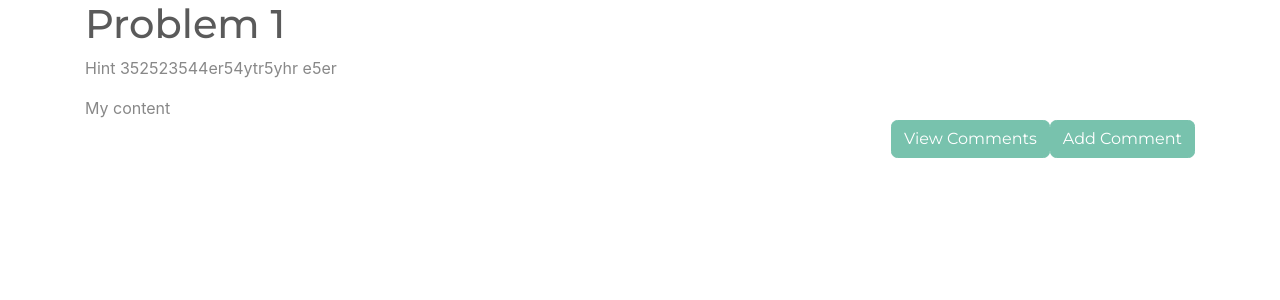
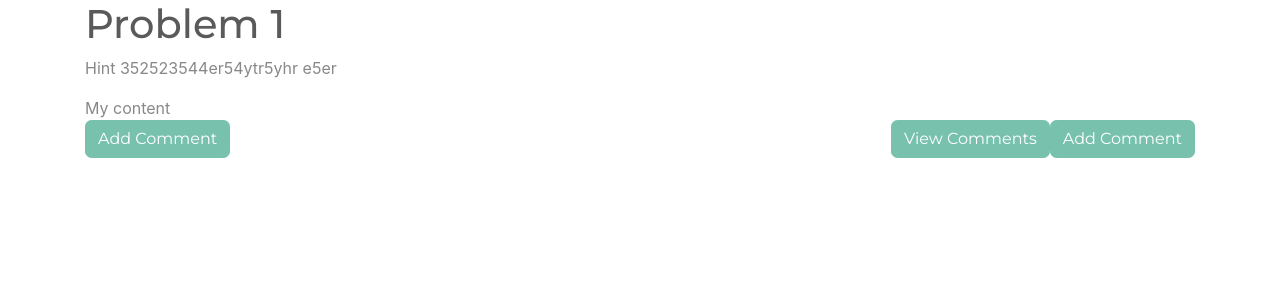
Before and after one commit to awp2017/O-n-Code, a Django app: template OnCode/onCode/templates/problem.html in a window 1280 px wide. Shown: the top 300 px of the page. Run offline with Django 3.2, Linux system fonts and the light colour scheme; the template is opened without the code that fills it: values that come from a table or form of the project are taken from there, others are empty; data comes from the database, SQL or seed files in the repository; parts of the project's set-up code (start-up, migrations or seed data) failed here and were passed over; some libraries are stand-ins or nearby versions.

Commit message:
gitignore update

```diff
--- a/OnCode/onCode/templates/problem.html
+++ b/OnCode/onCode/templates/problem.html
@@ -8,6 +8,13 @@
     <p> {{problem.hints}}</p>
     <div>
         {{ problem.content }}
+    </div>
+        <div class="float-sm-left">
+            <a href="/Problem/{{ problem.pk }}/">
+                <button class="btn btn-primary">
+                    Add Comment
+                </button>
+            </a>
     </div>
     <div class="float-sm-right">
             <a href="/Problem/{{ problem.pk }}/AddComment">
```
Also changed, not shown: 1 other file.
